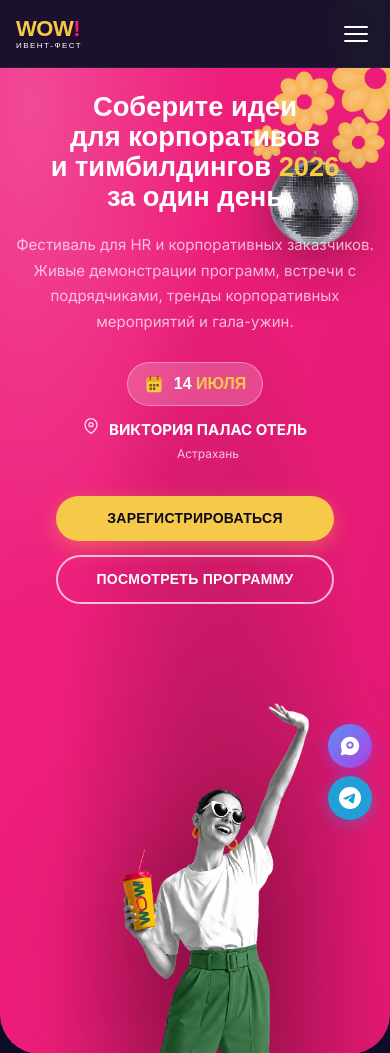
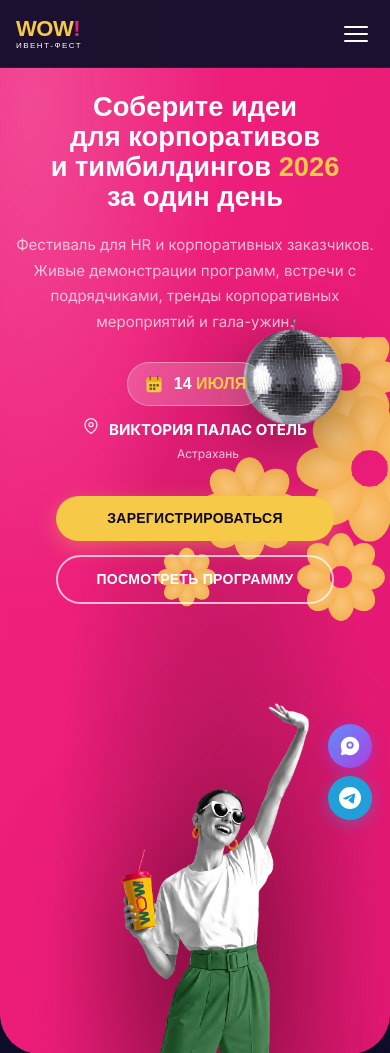
Before and after one commit to Yar008/Wowfest, a Flask app: page / in a window 390 px wide. Shown: the top 1053 px of the page. Run offline with Flask 3, Linux system fonts and the light colour scheme; some web fonts are replaced.

Commit message:
Update style.css

```diff
--- a/wow-fest/static/css/style.css
+++ b/wow-fest/static/css/style.css
@@ -285,7 +285,7 @@ img { max-width: 100%; height: auto; display: block; }
 }
 .hero__decor-flowers {
   position: absolute;
-  top: 25%;
+  top: 28%;
   right: 2%;
   width: 850px;
   opacity: 0.95;
@@ -293,8 +293,8 @@ img { max-width: 100%; height: auto; display: block; }
 }
 .hero__decor-disco {
   position: absolute;
-  top: 40%;
-  right: 10%;
+  top: 24%;
+  right: 6%;
   width: 160px;
   height: auto;
   filter: drop-shadow(0 14px 30px rgba(0,0,0,.4));
@@ -916,8 +916,8 @@ img { max-width: 100%; height: auto; display: block; }
   .hero__inner { flex-direction: column; text-align: center; min-height: 0; align-items: center; }
   .hero__content { text-align: center; }
   .hero__image { width: 70%; max-width: 320px; align-self: center; }
-  .hero__decor-flowers { width: 190px; top: 0%; right: -4%; opacity: 0.85; }
-  .hero__decor-disco { width: 90px; top: 14%; right: 8%; }
+  .hero__decor-flowers { width: 320px; top: 32%; right: -8%; opacity: 0.85; }
+  .hero__decor-disco { width: 100px; top: 30%; right: 12%; }
   .hero__subtitle { margin: 0 auto 28px; }
   .hero__meta { align-items: center; }
   .hero__meta-item--loc { justify-content: center; align-items: flex-start; }
```
